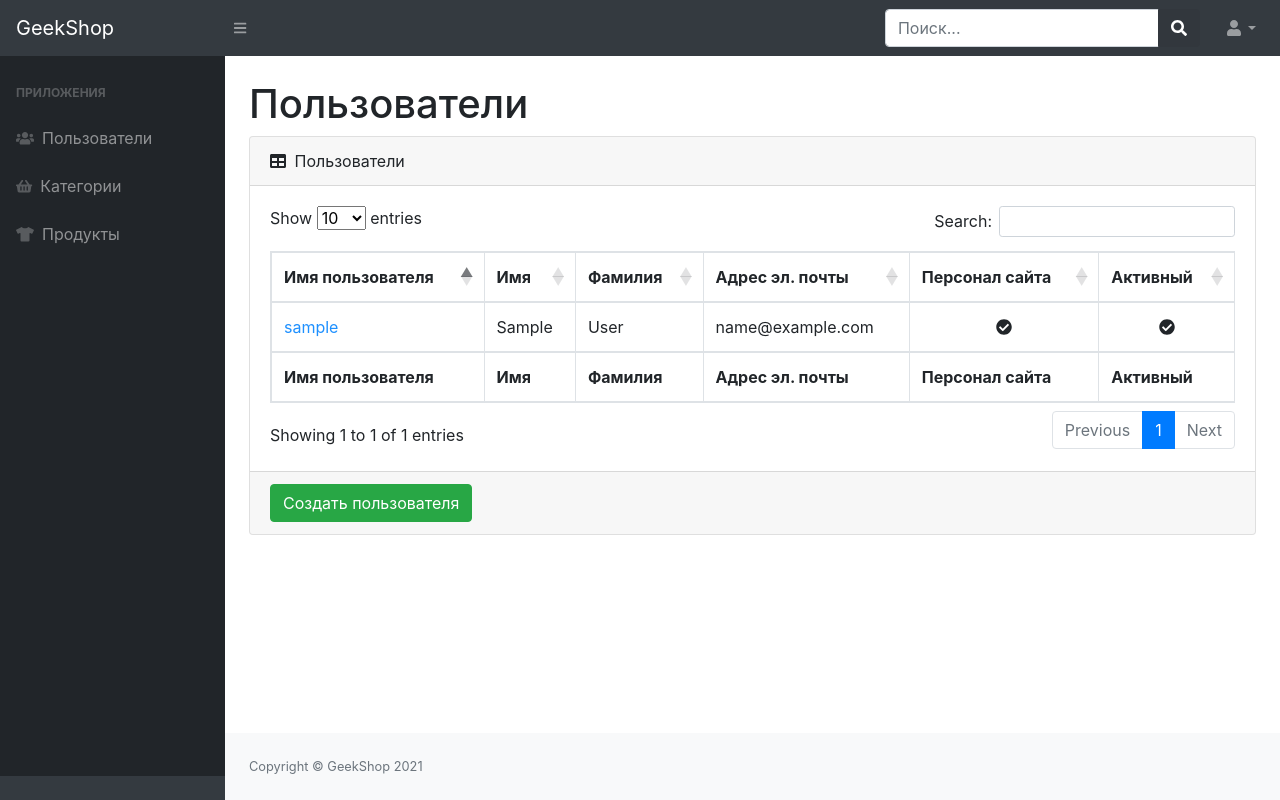
After one commit to Ilu92/myproject-server, a Django app: template admins/templates/admins/admin-users-read.html in a window 1280 px wide. The commit adds this page. Run offline with Django 3.2, Linux system fonts and the light colour scheme; tables that the repository leaves empty hold one stand-in row (values such as "Sample post"); the template is opened without the code that fills it: values that come from a table or form of the project are taken from there, most other values are stand-ins (such as "Sample title", 1, 10 or a date in 2020); some libraries are stand-ins or nearby versions.

Commit message:
created admins app

```diff
--- /dev/null
+++ b/admins/templates/admins/admin-users-read.html
@@ -0,0 +1,74 @@
+{% extends 'admins/base.html' %}
+
+{% block content %}
+    <main>
+        <div class="container-fluid">
+            <h1 class="mt-4">Пользователи</h1>
+            <div class="card mb-4">
+                <div class="card-header">
+                    <i class="fas fa-table mr-1"></i>
+                    Пользователи
+                </div>
+                <div class="card-body">
+                    <div class="table-responsive">
+                        <table class="table table-bordered" id="dataTable" width="100%" cellspacing="0">
+                            <thead>
+                            <tr>
+                                <th>Имя пользователя</th>
+                                <th>Имя</th>
+                                <th>Фамилия</th>
+                                <th>Адрес эл. почты</th>
+                                <th>Персонал сайта</th>
+                                <th>Активный</th>
+                            </tr>
+                            </thead>
+                            <tfoot>
+                            <tr>
+                                <th>Имя пользователя</th>
+                                <th>Имя</th>
+                                <th>Фамилия</th>
+                                <th>Адрес эл. почты</th>
+                                <th>Персонал сайта</th>
+                                <th>Активный</th>
+                            </tr>
+                            </tfoot>
+                            <tbody>
+                            {% for user in object_list %}
+                                <tr>
+                                    <td>
+                                        <a href="{% url 'admins:admin_users_update' user.id %}" style="color: dodgerblue">
+                                            {{ user.username }}
+                                        </a>
+                                    </td>
+                                    <td>{{ user.first_name }}</td>
+                                    <td>{{ user.last_name }}</td>
+                                    <td>{{ user.email }}</td>
+                                    <td class="text-center">
+                                        {% if user.is_staff %}
+                                            <i class="fas fa-check-circle"></i>
+                                        {% else %}
+                                            <i class="fas fa-times-circle"></i>
+                                        {% endif %}
+                                    </td>
+                                    <td class="text-center">
+                                        {% if user.is_active %}
+                                            <i class="fas fa-check-circle"></i>
+                                        {% else %}
+                                            <i class="fas fa-times-circle"></i>
+                                        {% endif %}
+                                    </td>
+                                </tr>
+                            {% endfor %}
+                            </tbody>
+                        </table>
+                    </div>
+                </div>
+                <div class="card-footer">
+                    <a href="{% url 'admins:admin_users_create' %}">
+                        <button class="btn btn-success">Создать пользователя</button>
+                    </a>
+                </div>
+            </div>
+        </div>
+    </main>
+{% endblock %}
--- /dev/null
+++ b/admins/templates/admins/base.html
@@ -0,0 +1,95 @@
+{% load static %}
+
+<!DOCTYPE html>
+<html lang="en">
+<head>
+    <meta charset="utf-8"/>
+    <meta http-equiv="X-UA-Compatible" content="IE=edge"/>
+    <meta name="viewport" content="width=device-width, initial-scale=1, shrink-to-fit=no"/>
+    <meta name="description" content=""/>
+    <meta name="author" content=""/>
+    <title>{{ title }}</title>
+    <link href="{% static 'css/auth-admin.css' %}" rel="stylesheet"/>
+    <link href="https://cdn.datatables.net/1.10.20/css/dataTables.bootstrap4.min.css" rel="stylesheet"
+          crossorigin="anonymous"/>
+    <script src="https://cdnjs.cloudflare.com/ajax/libs/font-awesome/5.15.1/js/all.min.js"
+            crossorigin="anonymous"></script>
+</head>
+<body class="sb-nav-fixed">
+<nav class="sb-topnav navbar navbar-expand navbar-dark bg-dark">
+    <a class="navbar-brand" href="{% url 'admins:index' %}">GeekShop</a>
+    <button class="btn btn-link btn-sm order-1 order-lg-0" id="sidebarToggle" href="#"><i class="fas fa-bars"></i>
+    </button>
+    <!-- Navbar Search-->
+    <form class="d-none d-md-inline-block form-inline ml-auto mr-0 mr-md-3 my-2 my-md-0">
+        <div class="input-group">
+            <input class="form-control" type="text" placeholder="Поиск..." aria-label="Search"
+                   aria-describedby="basic-addon2"/>
+            <div class="input-group-append">
+                <button class="btn btn-primary" type="button"><i class="fas fa-search"></i></button>
+            </div>
+        </div>
+    </form>
+    <!-- Navbar-->
+    <ul class="navbar-nav ml-auto ml-md-0">
+        <li class="nav-item dropdown">
+            <a class="nav-link dropdown-toggle" id="userDropdown" href="#" role="button" data-toggle="dropdown"
+               aria-haspopup="true" aria-expanded="false"><i class="fas fa-user fa-fw"></i></a>
+            <div class="dropdown-menu dropdown-menu-right" aria-labelledby="userDropdown">
+                <a class="dropdown-item" href="{% url 'users:logout' %}">Logout</a>
+            </div>
+        </li>
+    </ul>
+</nav>
+<div id="layoutSidenav">
+    <div id="layoutSidenav_nav">
+        <nav class="sb-sidenav accordion sb-sidenav-dark" id="sidenavAccordion">
+            <div class="sb-sidenav-menu">
+                <div class="nav">
+                    <div class="sb-sidenav-menu-heading">Приложения</div>
+                    <a class="nav-link" href="{% url 'admins:admin_users' %}">
+                        <div class="sb-nav-link-icon">
+                            <i class="fas fa-users"></i>
+                        </div>
+                        Пользователи
+                    </a>
+                    <a class="nav-link" href="index.html">
+                        <div class="sb-nav-link-icon">
+                            <i class="fas fa-shopping-basket"></i>
+                        </div>
+                        Категории
+                    </a>
+                    <a class="nav-link" href="index.html">
+                        <div class="sb-nav-link-icon">
+                            <i class="fas fa-tshirt"></i>
+                        </div>
+                        Продукты
+                    </a>
+                </div>
+            </div>
+            <div class="sb-sidenav-footer"></div>
+        </nav>
+    </div>
+    <div id="layoutSidenav_content">
+        {% block content %}
+
+        {% endblock %}
+        <footer class="py-4 bg-light mt-auto">
+            <div class="container-fluid">
+                <div class="d-flex align-items-center justify-content-between small">
+                    <div class="text-muted">Copyright &copy; GeekShop 2021</div>
+                </div>
+            </div>
+        </footer>
+    </div>
+</div>
+<script src="https://code.jquery.com/jquery-3.5.1.slim.min.js" crossorigin="anonymous"></script>
+<script src="https://cdn.jsdelivr.net/npm/bootstrap@4.5.3/dist/js/bootstrap.bundle.min.js"
+        crossorigin="anonymous"></script>
+<script src="{% static 'js/auth-admin.js' %}"></script>
+<script src="https://cdnjs.cloudflare.com/ajax/libs/Chart.js/2.8.0/Chart.min.js" crossorigin="anonymous"></script>
+<script src="https://cdn.datatables.net/1.10.20/js/jquery.dataTables.min.js" crossorigin="anonymous"></script>
+<script src="https://cdn.datatables.net/1.10.20/js/dataTables.bootstrap4.min.js" crossorigin="anonymous"></script>
+<script src="{% static 'js/datatable.js' %}"></script>
+</body>
+</html>
--- a/geekshop/settings.py
+++ b/geekshop/settings.py
@@ -41,6 +41,7 @@ INSTALLED_APPS = [
     'products',
     'users',
     'baskets',
+    'admins',
 ]
 
 MIDDLEWARE = [
--- a/geekshop/urls.py
+++ b/geekshop/urls.py
@@ -26,6 +26,8 @@ urlpatterns = [
     path('products/', include('products.urls', namespace='products')),
     path('users/', include('users.urls', namespace='users')),
     path('baskets/', include('baskets.urls', namespace='baskets')),
+    path('admin-staff/', include('admins.urls', namespace='admins')),
+
 ]
 
 if settings.DEBUG:
```
Also changed, not shown: admins/templates/admins/admin-users-create.html (added, +62 -0 lines), admins/templates/admins/admin-users-update-delete.html (added, +63 -0 lines), admins/templates/admins/admin.html (added, +10 -0 lines), admins/urls.py (added, +15 -0 lines), products/templates/products/base.html (+20 -13 lines), .run/myproject-server.run.xml (added).
